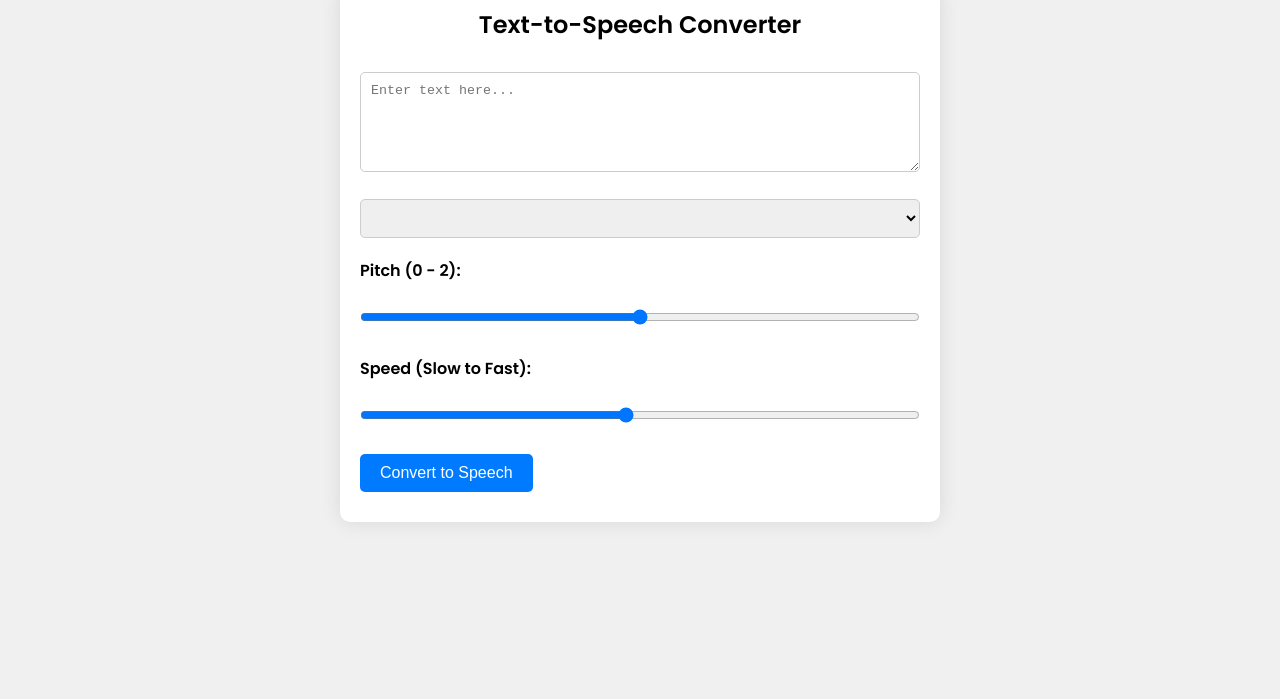
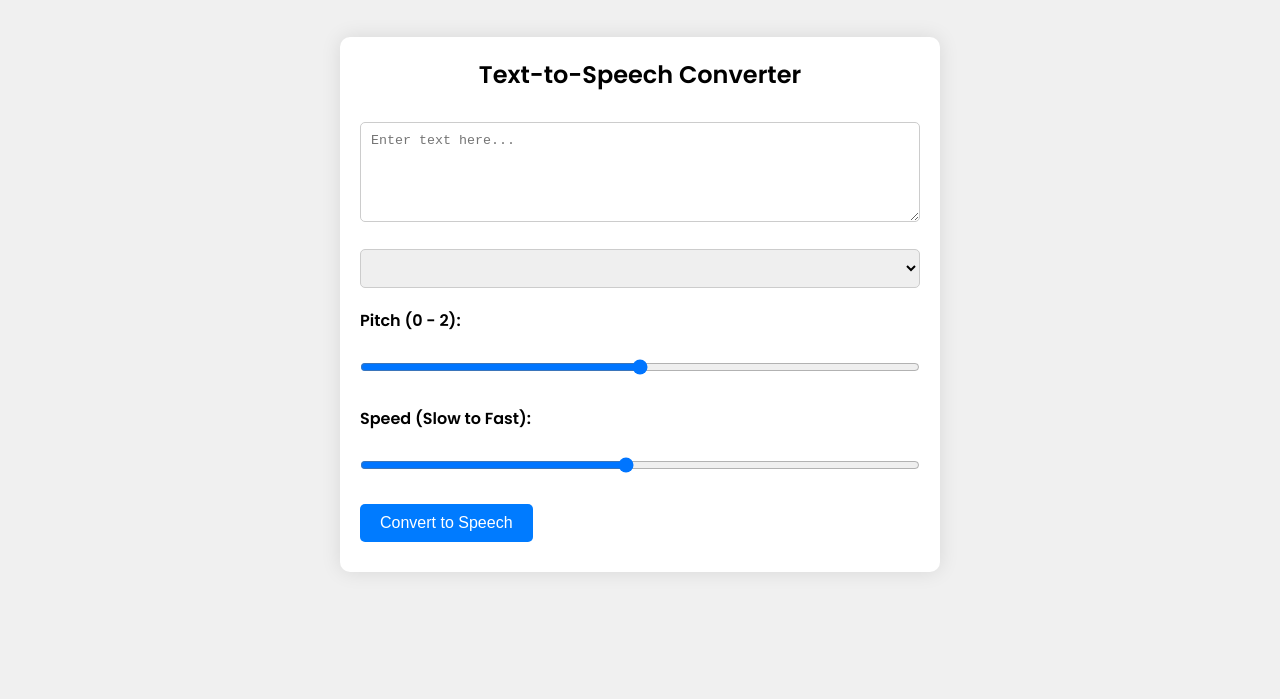
Before and after one commit to basamkhan/voicy, a plain HTML site: page index.html in a window 1280 px wide. Shown: the part 241-940 px from the top of the page. Before the commit the page ends 890 px from the top, so only its background shows below. Drawn offline with Linux system fonts and the light colour scheme.

Commit message:
Update index.html

```diff
--- a/index.html
+++ b/index.html
@@ -13,7 +13,7 @@
             justify-content: flex-start; /* Align content to the top */
             height: 100vh;
             margin: 20px;
-    padding-top: 50px; /* Added padding from the top */
+            padding-top: 100px; /* Increased padding from the top */
             font-family: 'Poppins', sans-serif;
             background-color: #f0f0f0;
         }
@@ -117,7 +117,6 @@
         .tool .result a:hover {
             text-decoration: underline;
         }
-
     </style>
 </head>
 <body>
```
Lines whose indentation alone changed are shown as unchanged.
